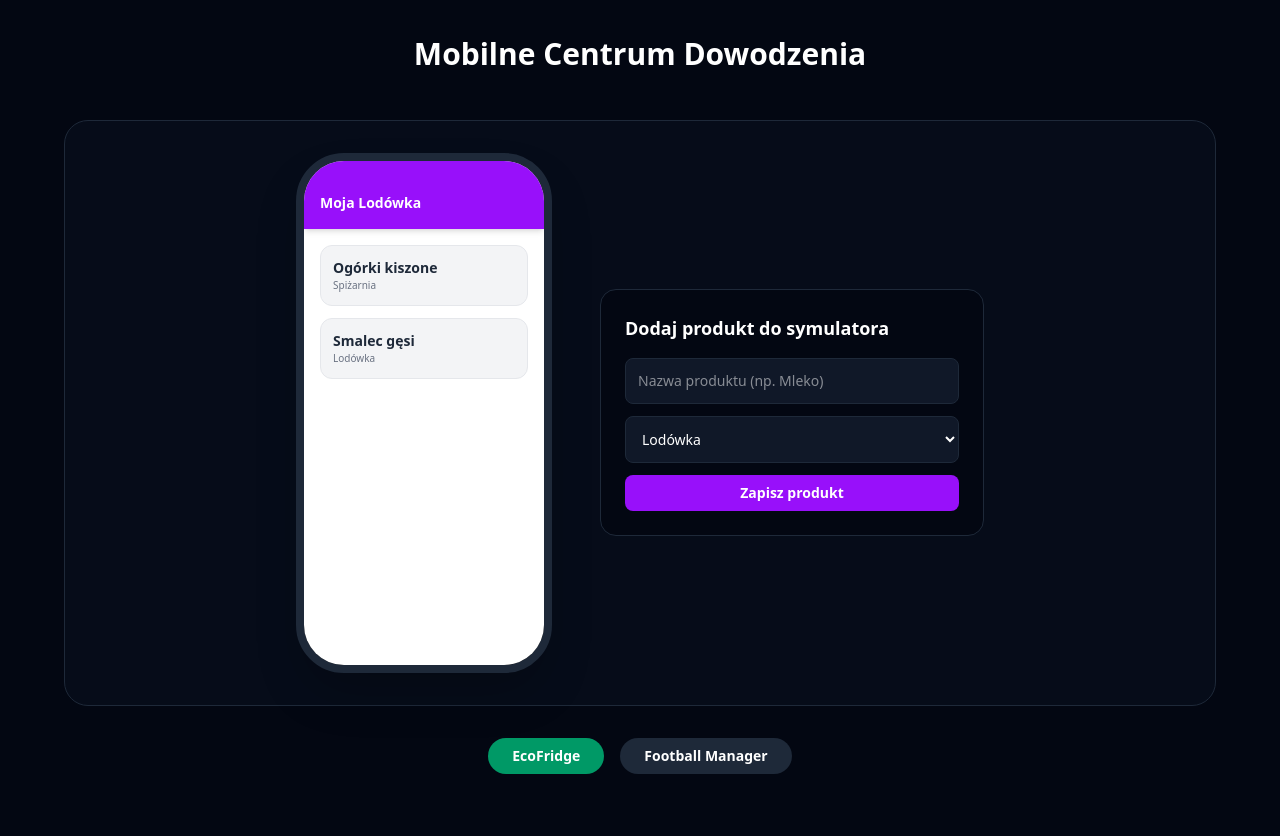
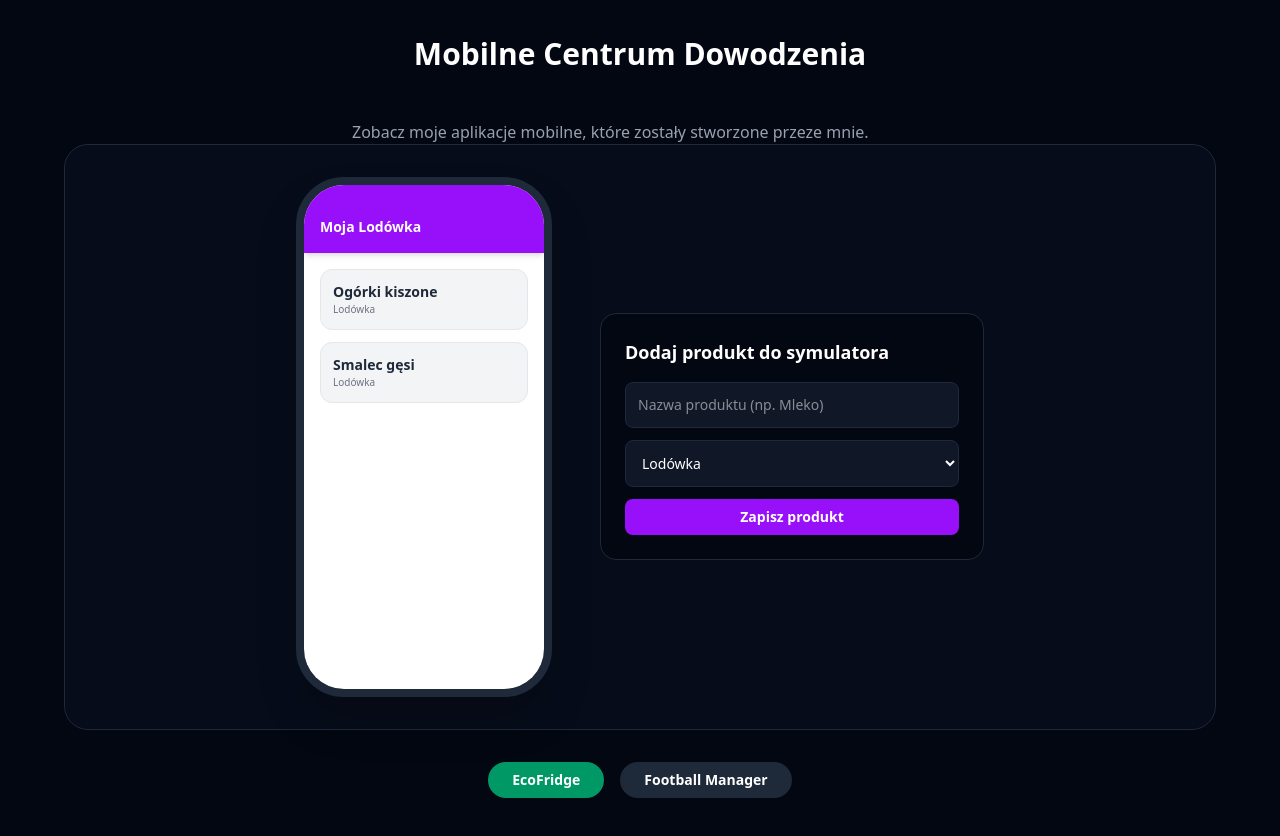
Before and after one commit to dzienbardzodobry/modern-portfolio-nextjs, a Next.js app: page / in a window 1280 px wide. Shown: the part 1700-2536 px from the top of the page. Built offline with nearby package versions, Linux system fonts and the light colour scheme.

Commit message:
Poprawki i aktualizacja i inne

```diff
--- a/app/page.tsx
+++ b/app/page.tsx
@@ -87,7 +87,7 @@ export default function Home() {
 
     function MobileAppSimulator() {
       const [items, setItems] = useState<{name: string, cat: string}[]>([
-        { name: 'Ogórki kiszone', cat: 'Spiżarnia' },
+        { name: 'Ogórki kiszone', cat: 'Lodówka' },
         { name: 'Smalec gęsi', cat: 'Lodówka' }
       ]);
       const [newItem, setNewItem] = useState({ name: '', cat: 'Lodówka' });
@@ -326,36 +326,6 @@ export default function Home() {
               </div>
             </motion.div>
 
-            {/* PROJEKT 4: EcoFridge
-            <motion.div
-              initial={{ opacity: 0, y: 20 }}
-              whileInView={{ opacity: 1, y: 0 }}
-              viewport={{ once: true }}
-              className="bg-gray-900/40 border border-gray-800 hover:border-green-500/40 p-6 rounded-3xl transition duration-500 group flex flex-col justify-between"
-            >
-              <div>
-                <div className="w-full h-44 rounded-2xl mb-5 bg-gradient-to-br from-emerald-600/20 to-teal-600/20 border border-gray-800 flex items-center justify-center relative overflow-hidden group-hover:from-emerald-600/30 group-hover:to-teal-600/30 transition duration-500">
-                  <div className="absolute inset-0 bg-[linear-gradient(to_right,#1f2937_1px,transparent_1px),linear-gradient(to_bottom,#1f2937_1px,transparent_1px)] bg-[size:24px_24px] opacity-20"></div>
-                  <span className="text-4xl group-hover:scale-110 transition duration-500">📱</span>
-                </div>
-                <div className="flex justify-between items-center mb-3">
-                  <h3 className="text-xl font-bold text-white group-hover:text-green-400 transition">EcoFridge App</h3>
-                  <span className="text-[10px] font-bold uppercase bg-green-500/10 text-green-400 px-2.5 py-0.5 rounded-full border border-green-500/20">Google Play</span>
-                </div>
-                <p className="text-gray-400 text-xs leading-relaxed mb-6">
-                  Inteligentny, natywny program mobilny wspierający zarządzanie żywnością. Oferuje system inwentaryzacji domowej lodówki, powiadomienia o terminach przydatności oraz analizator zdjęć oparty na modelach sztucznej inteligencji.
-                </p>
-              </div>
-              <div>
-                <div className="flex flex-wrap gap-1.5 mb-5">
-                  <span className="bg-gray-950 text-gray-500 text-[11px] px-2.5 py-0.5 rounded border border-gray-900">Kotlin</span>
-                  <span className="bg-gray-950 text-gray-500 text-[11px] px-2.5 py-0.5 rounded border border-gray-900">Firebase</span>
-                  <span className="bg-gray-950 text-gray-500 text-[11px] px-2.5 py-0.5 rounded border border-gray-900">Jetpack Compose</span>
-                </div>
-                <span className="text-[11px] text-gray-500 italic">Etap: Testy produkcyjne</span>
-              </div>
-            </motion.div> */}
-
           </div>
         </div>
       </section>
@@ -364,6 +334,8 @@ export default function Home() {
   <section id="mobile-showcase" className="py-24 px-6 md:px-10">
     <div className="max-w-6xl mx-auto">
       <h2 className="text-3xl font-extrabold text-center mb-12">Mobilne Centrum Dowodzenia</h2>
+      <p className="text-gray-400 max-w-xl mx-auto">Zobacz moje aplikacje mobilne, które zostały stworzone przeze mnie.</p>
+
       <MobileAppSimulator />
 
       <div className="flex justify-center gap-4 mt-8">
```
